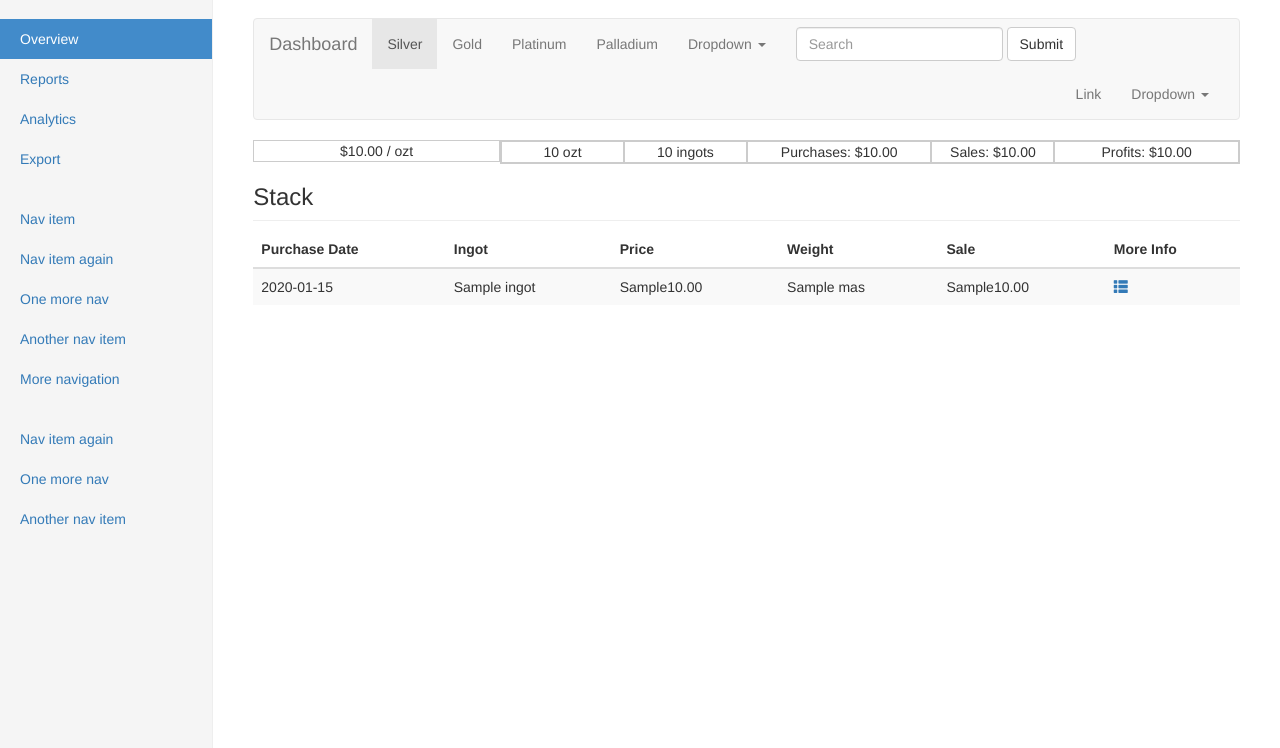
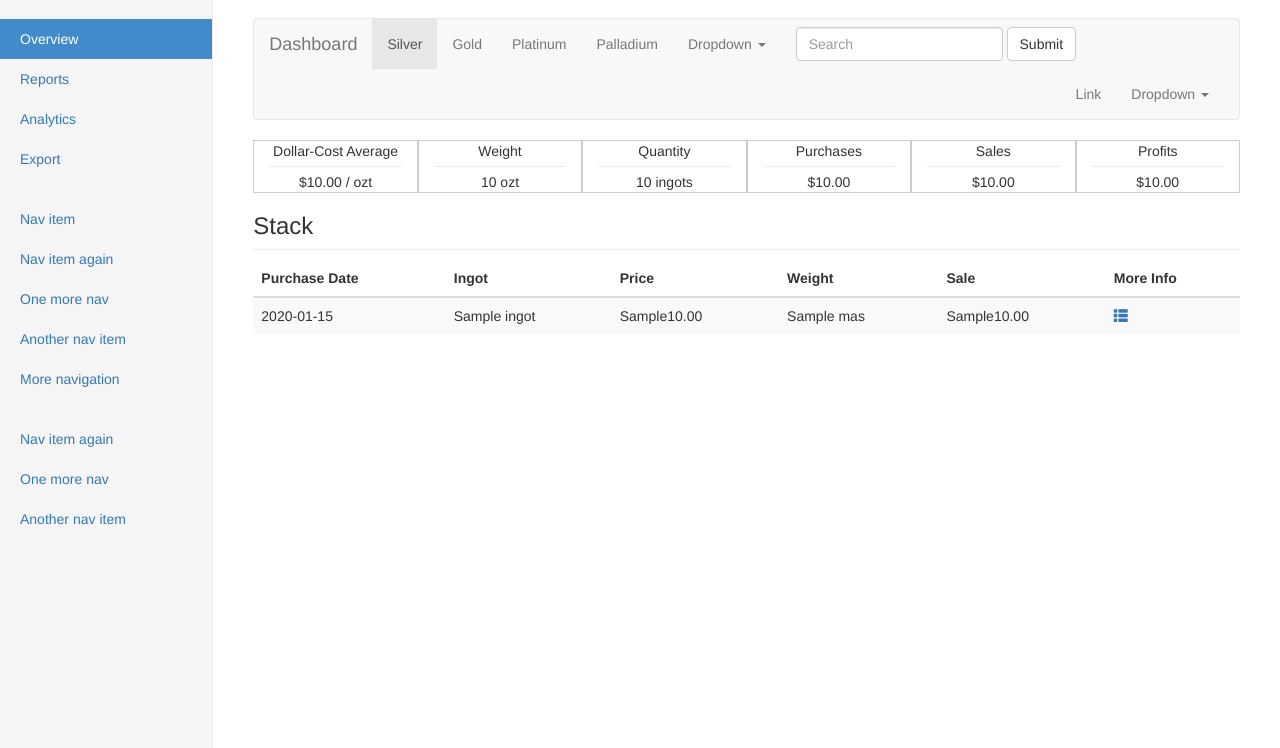
Before and after one commit to DrDougPhD/StackTrack, a Django app: template stacktrack/templates/stack.html in a window 1280 px wide. Shown: the part 52-800 px from the top of the page. Run offline with Django 3.2, Linux system fonts and the light colour scheme; tables that the repository leaves empty hold one stand-in row (values such as "Sample post"); the template is opened without the code that fills it: values that come from a table or form of the project are taken from there, most other values are stand-ins (such as "Sample title", 1, 10 or a date in 2020); some libraries are stand-ins or nearby versions.

Commit message:
aggregate values seem okay, but need to be better designed

```diff
--- a/stacktrack/templates/dashboard-base.html
+++ b/stacktrack/templates/dashboard-base.html
@@ -24,6 +24,10 @@
 	<style>
 		.debug {
 			border: 1px solid #ccc;
+		}
+		.thin {
+			margin-top: 5px;
+			margin-bottom: 5px;
 		}
 	</style>
 	<!-- HTML5 shim and Respond.js for IE8 support of HTML5 elements and media queries -->
--- a/stacktrack/templates/stack.html
+++ b/stacktrack/templates/stack.html
@@ -73,20 +73,108 @@
 -->
 
 	<!-- Stack summary: dollar cost average, qty, weight, purchases, profits -->
+<!--	<div class="text-center">
+	<table class="table">
+		<tr class="success">
+			<th>Dollar-Cost Average</th>
+			<th>Weight</th>
+			<th>Quantity</th>
+			<th>Purchases</th>
+			<th>Sales</th>
+			<th>Profits</th>
+		</tr>
+		<tr class="success">
+			<td>${{ cost_per_ozt | floatformat:2 }} / ozt</td>
+			<td>{{ weight | floatformat }} ozt</td>
+			<td>{{ qty }} ingots</td>
+			<td>${{ purchases | floatformat:2 }}</td>
+			<td>${{ sales | floatformat:2 }}</td>
+			<td>${{ profits | floatformat:2 }}</td>
+		</tr>
+	</table>
+	</div>-->
+
+	{% comment "Grids for aggregate values" %}
+		http://dsmorse.github.io/gridster.js/
+	{% endcomment %}
 	<div class="container-fluid">
 		<div class="row text-center">
-			<div class="col-md-3 debug">${{ cost_per_ozt | floatformat:2 }} / ozt</div>
+					<div class="col-md-2 debug">
+						<div>Dollar-Cost Average</div>
+						<hr class="thin">
+						<div>${{ cost_per_ozt | floatformat:2 }} / ozt</div>
+					</div>
+					<div class="col-md-2 debug">
+						<div>Weight</div>
+						<hr class="thin">
+						<div>{{ weight | floatformat }} ozt</div>
+					</div>
+					<div class="col-md-2 debug">
+						<div>Quantity</div>
+						<hr class="thin">
+						<div>{{ qty }} ingots</div>
+					</div>
+					<div class="col-md-2 debug">
+						<div>Purchases</div>
+						<hr class="thin">
+						<div>${{ purchases | floatformat:2 }}</div>
+					</div>
+					<div class="col-md-2 debug">
+						<div>Sales</div>
+						<hr class="thin">
+						<div>${{ sales | floatformat:2 }}</div>
+					</div>
+					<div class="col-md-2 debug">
+						<div>Profits</div>
+						<hr class="thin">
+						<div>${{ profits | floatformat:2 }}</div>
+					</div>
+		</div>
+	</div>
+
+
+<!--	<div class="container-fluid">
+		<div class="row text-center">
+			<div class="col-md-3 debug">
+				<div class="row">
+					<div class="col-md-12 debug">
+						<div>Dollar-Cost Average</div>
+						<hr class="thin">
+						<div>${{ cost_per_ozt | floatformat:2 }} / ozt</div>
+					</div>
+				</div>
+			</div>
 			<div class="col-md-9 debug">
 				<div class="row">
-					<div class="col-md-2 debug">{{ weight | floatformat }} ozt</div>
-					<div class="col-md-2 debug">{{ qty }} ingots</div>
-					<div class="col-md-3 debug">Purchases: ${{ purchases | floatformat:2 }}</div>
-					<div class="col-md-2 debug">Sales: ${{ sales | floatformat:2 }}</div>
-					<div class="col-md-3 debug">Profits: ${{ profits | floatformat:2 }}</div>
+					<div class="col-md-2 debug">
+						<div>Weight</div>
+						<hr class="thin">
+						<div>{{ weight | floatformat }} ozt</div>
+					</div>
+					<div class="col-md-2 debug">
+						<div>Quantity</div>
+						<hr class="thin">
+						<div>{{ qty }} ingots</div>
+					</div>
+					<div class="col-md-3 debug">
+						<div>Purchases</div>
+						<hr class="thin">
+						<div>${{ purchases | floatformat:2 }}</div>
+					</div>
+					<div class="col-md-2 debug">
+						<div>Sales</div>
+						<hr class="thin">
+						<div>${{ sales | floatformat:2 }}</div>
+					</div>
+					<div class="col-md-3 debug">
+						<div>Profits</div>
+						<hr class="thin">
+						<div>${{ profits | floatformat:2 }}</div>
+					</div>
 				</div>
 			</div>
 		</div>
-	</div>
+	</div>-->
 
 <!-- Removing the image placeholders
 	<div class="row placeholders">
```
